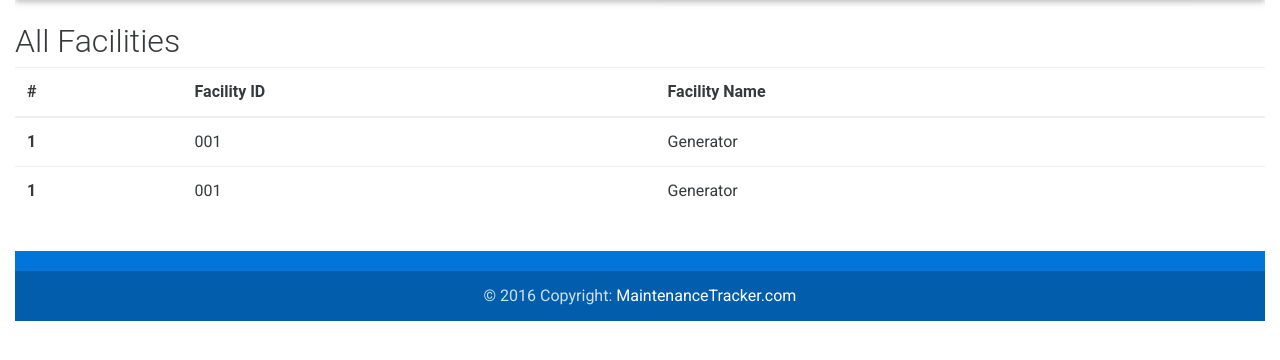
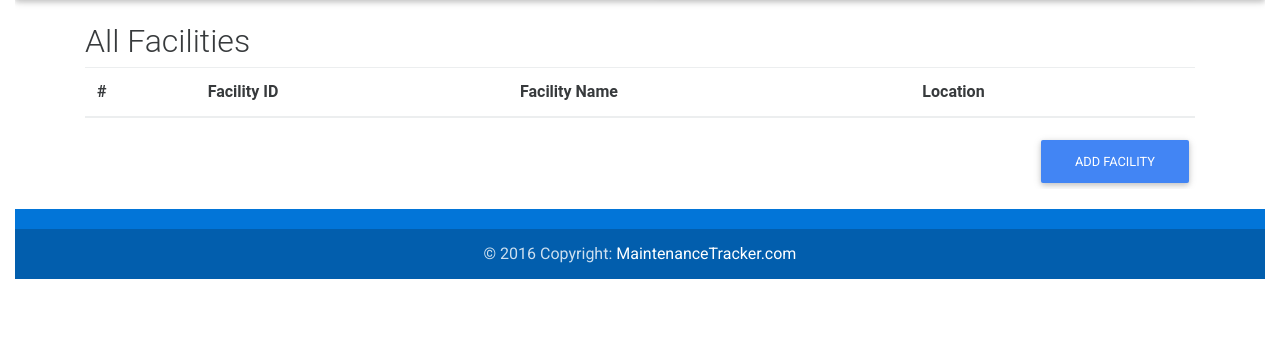
Before and after one commit to esther216/bc-19-maintenance-tracker, a Node server app: page /admin in a window 1280 px wide, after a click on "All Facilities". Shown: the part 90-450 px from the top of the page. Run offline with Node 20, Linux system fonts and the light colour scheme; lists and menus that the app fills with data are empty; some libraries are stand-ins or nearby versions; some web fonts are replaced.

Commit message:
update: add new facilities and requests

```diff
--- a/views/pages/admin.ejs
+++ b/views/pages/admin.ejs
@@ -36,30 +36,49 @@
     <p>Phone Number: </p>
     <p>Role: </p>
   </div>
-  <div class="tab-pane fade" id="facilities" role="tabpanel">
+  <div class=" container tab-pane fade" id="facilities" role="tabpanel">
   	<br>
     <h2 class="h2-responsive wow fadeInLeft">All Facilities</h2>
-    <table class="table">
+    <table class="table" id="all-facilities">
 		  <thead>
 		    <tr>
 		        <th>#</th>
 		        <th>Facility ID</th>
 		        <th>Facility Name</th>
+		        <th>Location</th>
 		    </tr>
 		  </thead>
 		  <tbody>
-			  <tr>
-		      <th scope="row">1</th>
-		      <td>001</td>
-		      <td>Generator</td>
-			  </tr>
-			  <tr>
-		      <th scope="row">1</th>
-		      <td>001</td>
-		      <td>Generator</td>
-			  </tr>
+
 		  </tbody>
 		</table>
+		<button type="button" class="btn btn-primary pull-right" data-toggle="modal" data-target="#add-facility">Add Facility</button>
+
+		<!--add a facility-->
+		<div class="modal fade" id="add-facility" tabindex="-1" role="dialog" aria-labelledby="mySmallModalLabel" aria-hidden="true">
+		  <div class="modal-dialog modal-sm">
+		    <div class="modal-content">
+		      <div class="modal-body">
+		      	<div class="md-form">
+							<i class="fa fa-user prefix"></i>
+			        <input type="text" id="facility-name" class="form-control">
+			        <label for="facility-name">Facility Name</label>
+						</div>
+						<div class="md-form">
+							<i class="fa fa-user prefix"></i>
+			        <input type="text" id="facility-location" class="form-control">
+			        <label for="facility-location">Location</label>
+						</div>
+		      </div>
+		      <div class="modal-footer">
+            <button type="button" class="btn btn-secondary" data-dismiss="modal">Cancel</button>
+            <button type="button" class="btn btn-primary" id="facility-btn">Save Changes</button>
+          </div>
+		    </div>
+		  </div>
+		</div>
+		<!-- add a facility-->
+
   </div>
   <div class="tab-pane fade" id="requests" role="tabpanel">
   	<br>
@@ -68,36 +87,14 @@
 		  <thead>
 		    <tr>
 		        <th>#</th>
-		        <th>Facility ID</th>
 		        <th>Facility Name</th>
-		        <th>Request Type</th>
-		        <th>Approved</th>
+		        <th>Description</th>
+		        <th>Approval Status</th>
+		        <th>Resolved</th>
 		    </tr>
 		  </thead>
 		  <tbody>
-			  <tr>
-		      <th scope="row">1</th>
-		      <td>001</td>
-		      <td>Generator</td>
-		      <td>Maintenance</td>
-		      <td>
-		    		<fieldset class="form-group">
-		          <input type="checkbox" class="filled-in" id="checkbox1">
-		          <label for="checkbox1"></label>
-		        </fieldset>
-		      </td>
-			  </tr>
-			  <tr>
-		      <th scope="row">1</th>
-		      <td>001</td>
-		      <td>Generator</td>
-		      <td>Maintenance</td>
-		      <td>
-		    		<fieldset class="form-group">
-		          <input type="checkbox" class="filled-in" id="checkbox1">
-		          <label for="checkbox1"></label>
-		        </fieldset>
-		      </td>
+
 			  </tr>
 		  </tbody>
 		</table>
--- a/views/pages/home.ejs
+++ b/views/pages/home.ejs
@@ -43,7 +43,7 @@
 					        <input type="text" id="password" class="form-control">
 					        <label for="password">Password</label>
 					    	</div>
-					    	 <form class="form-inline" id="role">
+					    	<form class="form-inline" id="role">
 						    	<fieldset class="form-group">
 							      <input name="role" type="radio" id="admin" checked="checked" value="admin">
 							      <label for="admin">Administrator</label>
```
Also changed, not shown: views/pages/staff.ejs (+17 -15 lines), public/js/app.js.
